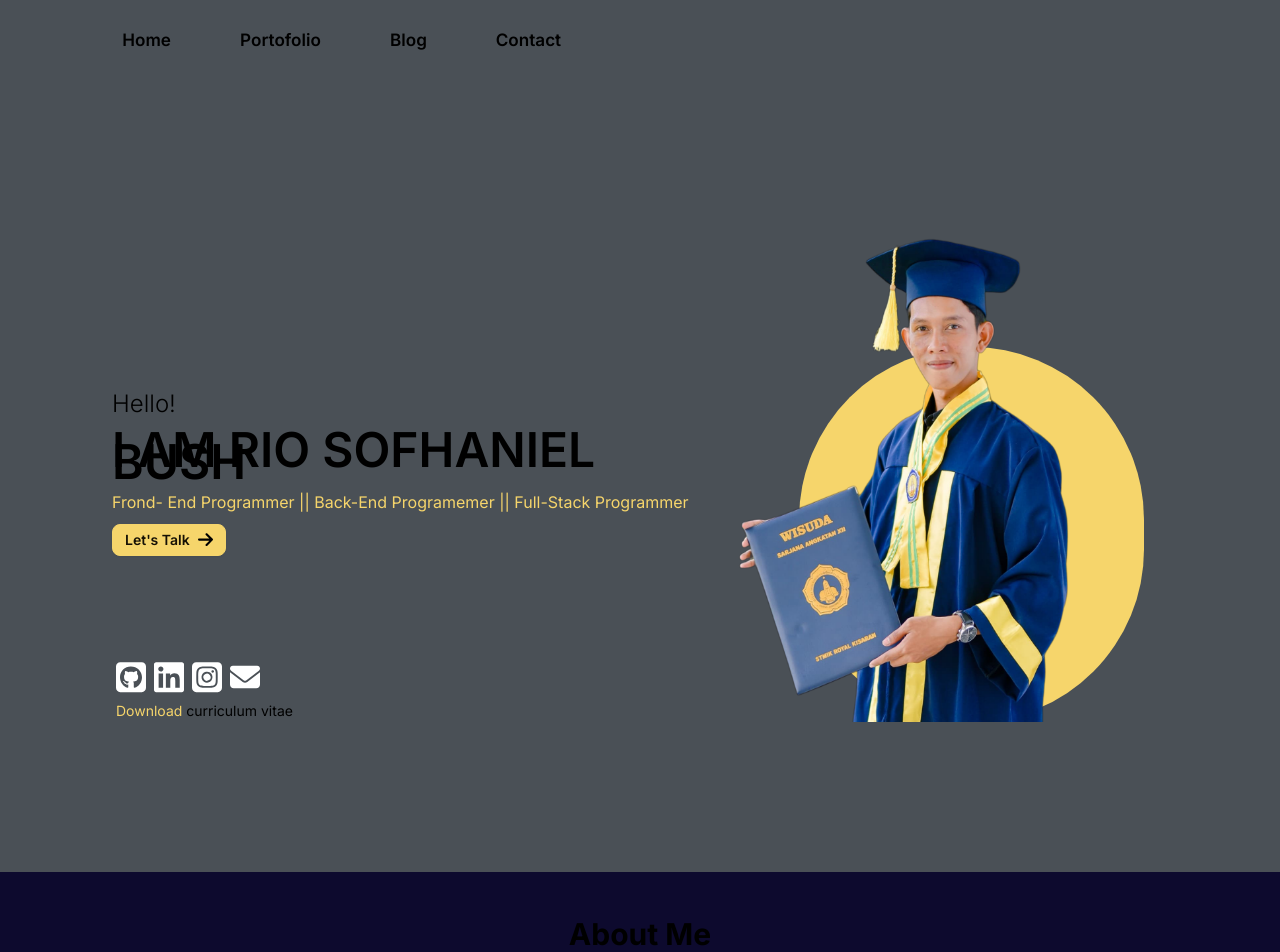
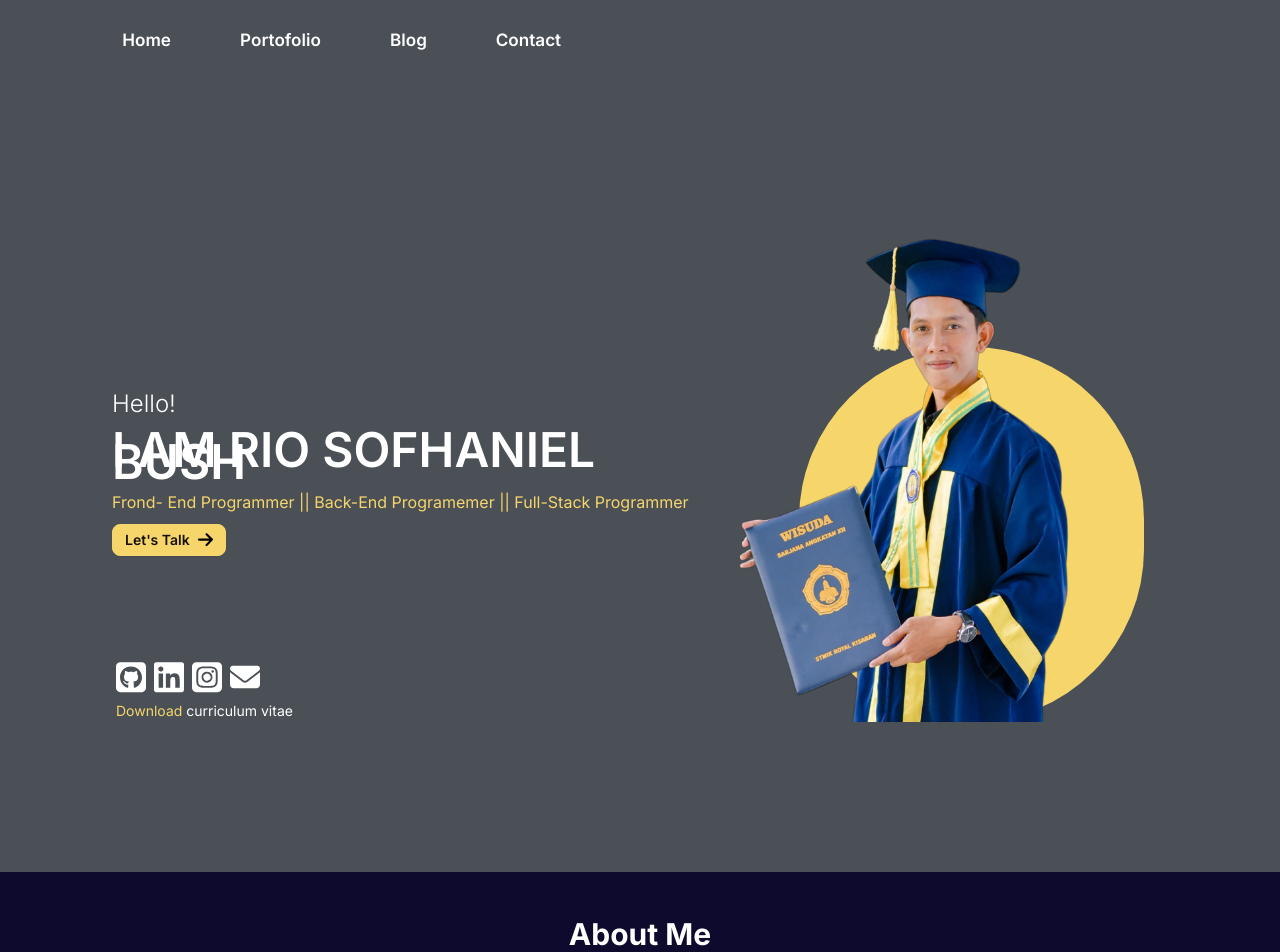
Before and after one commit to Riobush32/Portofolio-Nextjs, a Next.js app: page / in a window 1280 px wide. Shown: the top 952 px of the page. Built offline with nearby package versions, Linux system fonts and the light colour scheme.

Commit message:
update text color

```diff
--- a/src/app/components/contents.jsx
+++ b/src/app/components/contents.jsx
@@ -44,7 +44,7 @@ const Contents = () => {
 
                                 </div>
                             </div>
-                            <a href="/assets/cv.pdf" download className="ml-1 text-sm" ><span className="text-secondary">Download</span> curriculum vitae</a>
+                            <a href="/assets/cv.pdf" download className="ml-1 text-sm text-white" ><span className="text-secondary">Download</span> curriculum vitae</a>
                         </div>
                     </div>
                 </div>
--- a/src/app/components/navbar.jsx
+++ b/src/app/components/navbar.jsx
@@ -2,7 +2,7 @@ const Navbar = () => {
     return (
         <>
             {/* mobile display */}
-            <div className="navbar bg-transparent md:hidden">
+            <div className="navbar bg-transparent md:hidden text-white">
                 <div className="navbar-start">
                     <div className="dropdown">
                     <div tabIndex={0} role="button" className="btn btn-ghost btn-circle">
@@ -23,7 +23,7 @@ const Navbar = () => {
             </div>
 
             {/* pc display  */}
-            <div className="navbar bg-transparent hidden md:block">
+            <div className="navbar bg-transparent hidden md:block text-white">
                 <div>
                     <a className="btn btn-ghost text-lg mr-8 hover:text-secondary">Home</a>
                     <a className="btn btn-ghost text-lg mr-8 hover:text-secondary">Portofolio</a>
--- a/src/app/layouts/about.jsx
+++ b/src/app/layouts/about.jsx
@@ -6,7 +6,7 @@ const About = () => {
             <div className="hero bg-neutral py-16 pt-2" id="about">
 
                     <div className="hero-content w-[95vw] mx-auto grid grid-cols-1 place-items-center">
-                        <h1 className="mt-5 text-3xl font-bold">About Me</h1>
+                        <h1 className="mt-5 text-3xl font-bold text-white">About Me</h1>
                         <div className="-mt-5 border-t-secondary border-t-2 w-[200px]"></div>
                     <MaskContainer
                         revealText={
--- a/src/app/page.js
+++ b/src/app/page.js
@@ -32,7 +32,7 @@ export default function Home() {
     ]
   return (
     <>
-      <div className="relative  w-full">
+      <div className="relative  w-full text-white">
         <FloatingNav navItems={navItems} />
         <Hero />
         <About />
```
